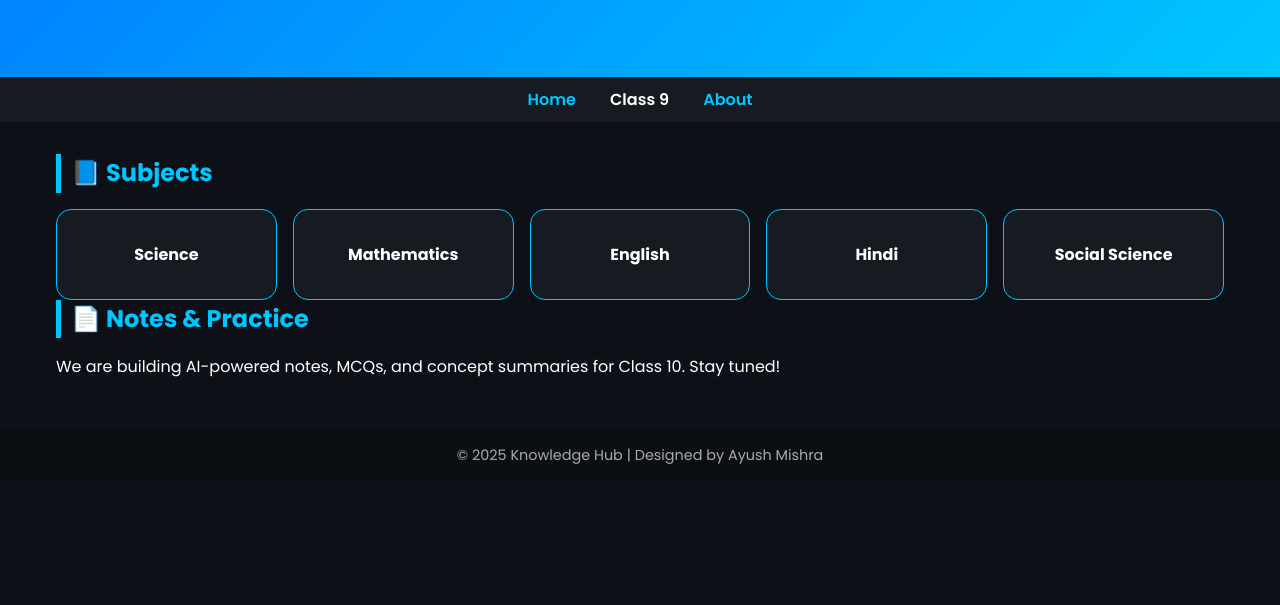
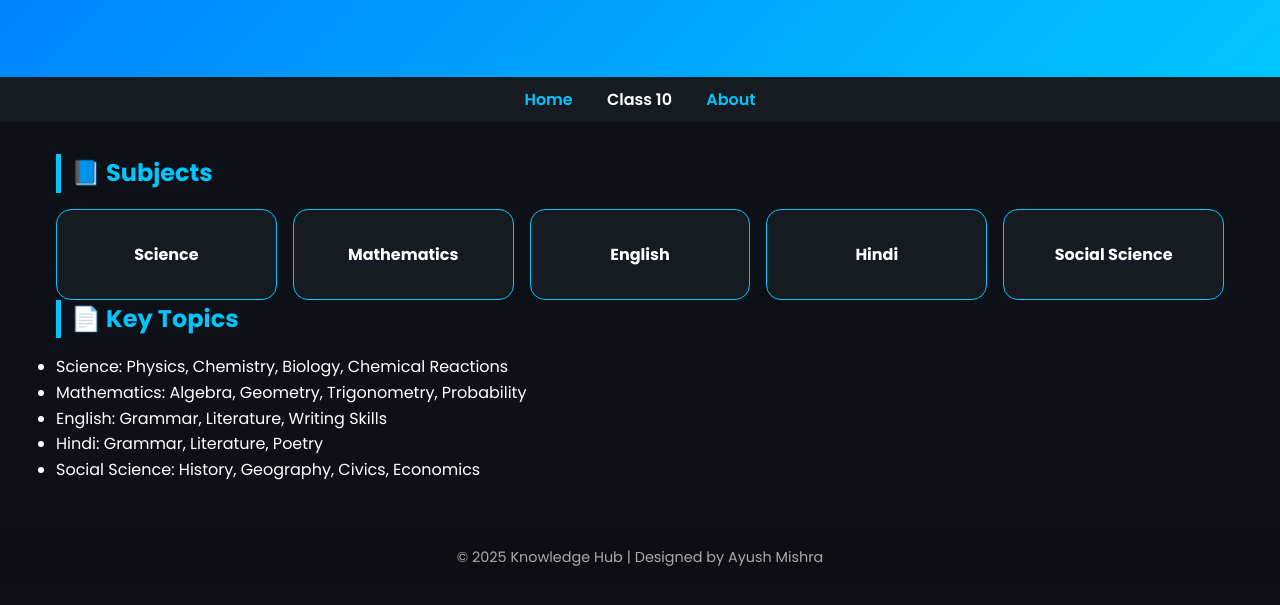
Before and after one commit to AyushMishra189/AyuNexis, a plain HTML site: page school/class10.html in a window 1280 px wide. Shown: the part 191-796 px from the top of the page. Drawn offline with Linux system fonts and the light colour scheme.

Commit message:
Update class10.html

```diff
--- a/school/class10.html
+++ b/school/class10.html
@@ -3,7 +3,7 @@
 <head>
   <meta charset="UTF-8" />
   <meta name="viewport" content="width=device-width, initial-scale=1.0" />
-  <title>Class 10 Notes | Knowledge Hub</title>
+  <title>Class 10 | Knowledge Hub</title>
   <link rel="stylesheet" href="../style.css" />
 </head>
 <body>
@@ -14,7 +14,7 @@
 
   <nav>
     <a href="../index.html">Home</a>
-    <a href="class9.html" class="active">Class 9</a>
+    <a href="class10.html" class="active">Class 10</a>
     <a href="../about.html">About</a>
   </nav>
 
@@ -31,8 +31,14 @@
     </section>
 
     <section>
-      <h2>📄 Notes & Practice</h2>
-      <p>We are building AI-powered notes, MCQs, and concept summaries for Class 10. Stay tuned!</p>
+      <h2>📄 Key Topics</h2>
+      <ul>
+        <li>Science: Physics, Chemistry, Biology, Chemical Reactions</li>
+        <li>Mathematics: Algebra, Geometry, Trigonometry, Probability</li>
+        <li>English: Grammar, Literature, Writing Skills</li>
+        <li>Hindi: Grammar, Literature, Poetry</li>
+        <li>Social Science: History, Geography, Civics, Economics</li>
+      </ul>
     </section>
   </main>
 
```
